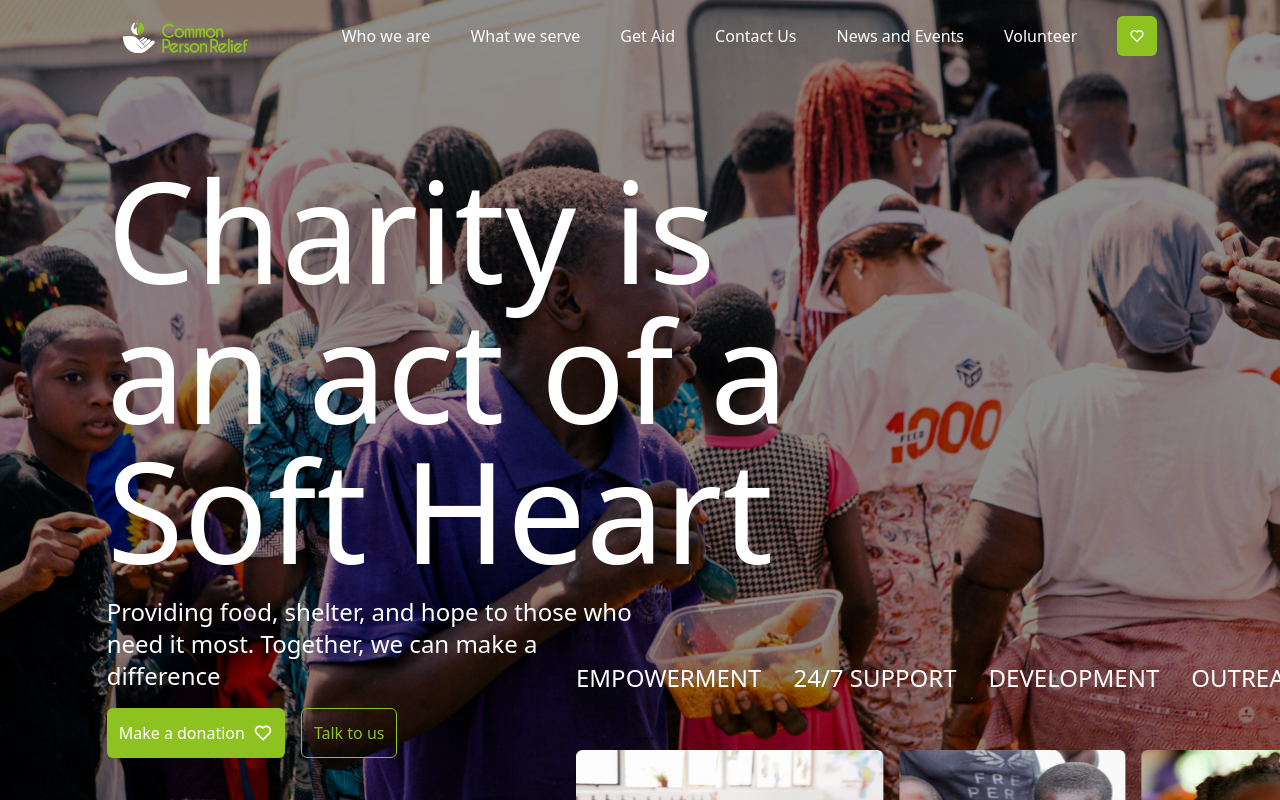
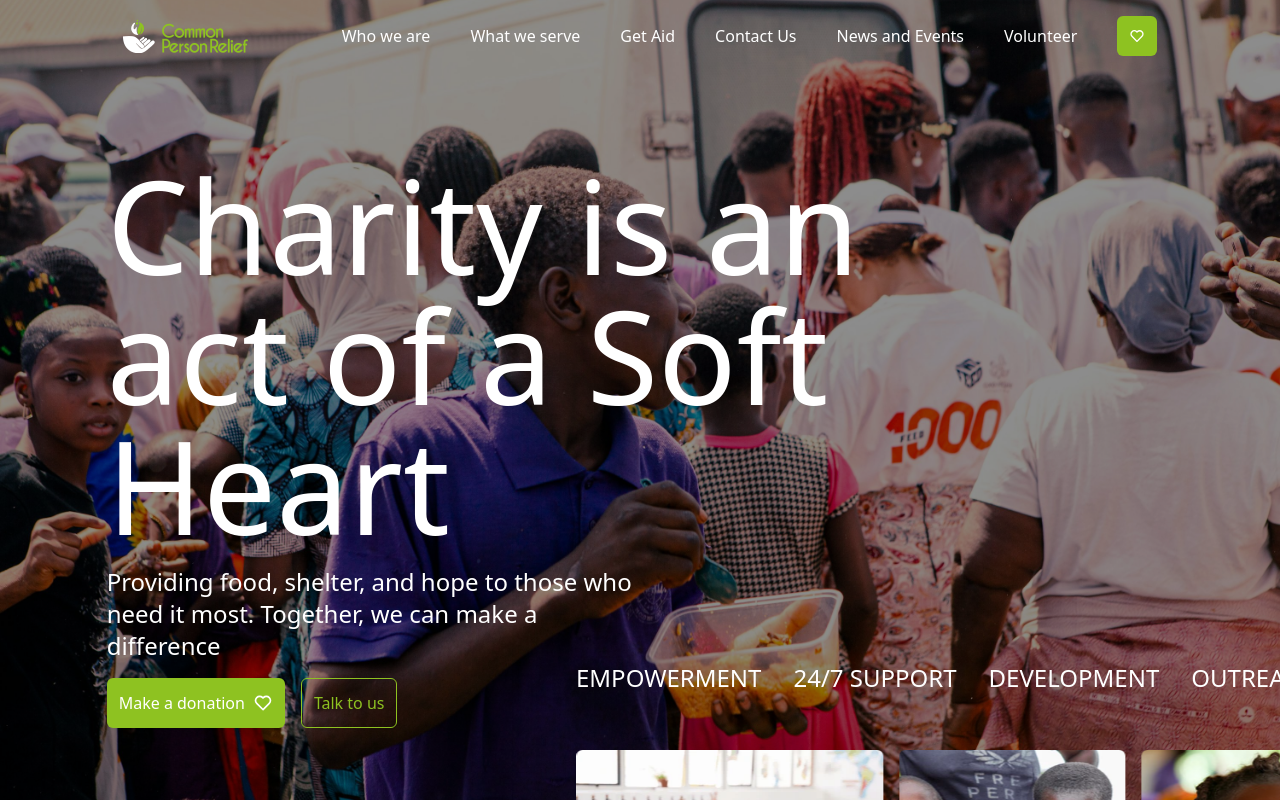
Before and after one commit to SirhmVFX/commonpersonrelief, a Next.js app: page /donate in a window 1280 px wide. Shown: the top 800 px of the page. Built offline with nearby package versions, Linux system fonts and the light colour scheme.

Commit message:
finished landing page

```diff
--- a/src/components/Herosection.tsx
+++ b/src/components/Herosection.tsx
@@ -6,7 +6,7 @@ function Herosection() {
   return (
     <div className="herosection">
       <div className="w-5/6 mx-auto py-40 absolute top-0 left-0 right-0 flex flex-col gap-4">
-        <h1 className="text-[140px] text-white w-3/4 font-medium leading-none">
+        <h1 className="text-[130px] text-white w-3/4 font-medium leading-none">
           Charity is an act of a Soft Heart
         </h1>
         <p className="text-white w-2/4 text-2xl">
```
